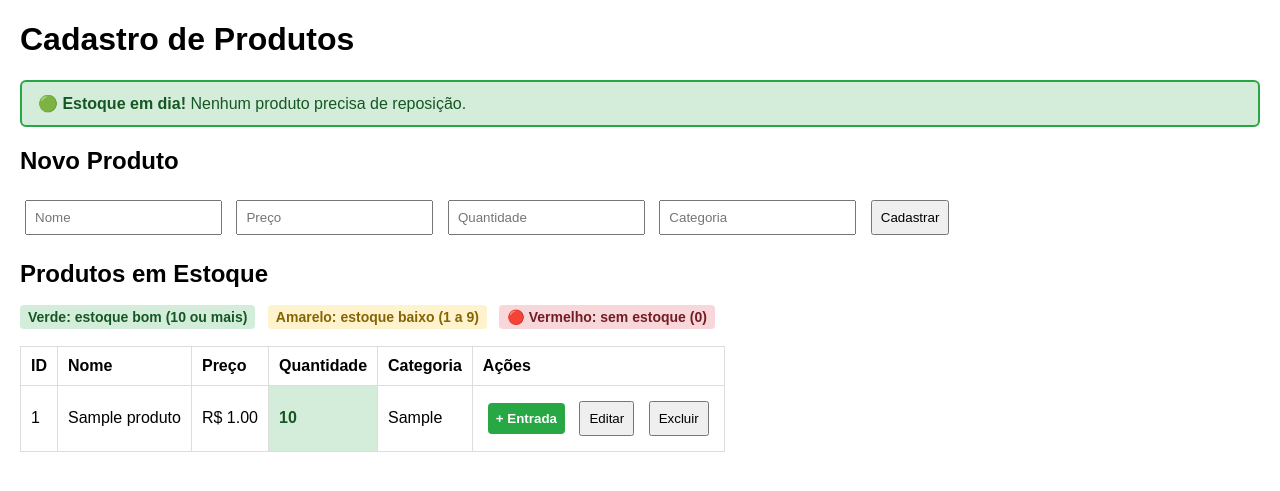
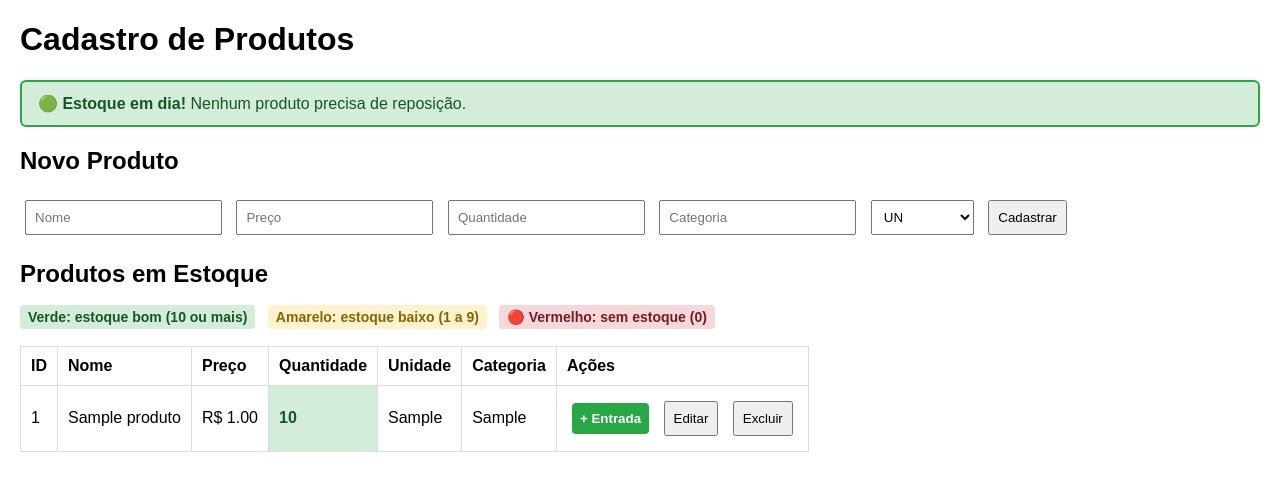
Before and after one commit to serafim-pai/sistema-varejo-novo, a Flask app: page / in a window 1280 px wide. Shown: the part 83-574 px from the top of the page. Run offline with Flask 3, Linux system fonts and the light colour scheme; tables that the repository leaves empty hold one stand-in row (values such as "Sample post").

Commit message:
Unidade de medida nos produtos, carrinho e comprovante

```diff
--- a/app.py
+++ b/app.py
@@ -1,5 +1,5 @@
 from flask import Flask, render_template, request, jsonify
-from database import Session, Produto, Venda
+from database import Session, Produto, Venda, UNIDADES
 from datetime import datetime
 
 app = Flask(__name__)
@@ -30,6 +30,7 @@ def validar_produto(dados):
     ou (None, dados_limpos) se estiver tudo certo."""
     nome = str(dados.get('nome', '')).strip()
     categoria = str(dados.get('categoria', '')).strip()
+    unidade = str(dados.get('unidade', 'UN')).strip().upper() or 'UN'
 
     if not nome:
         return 'Digite o nome do produto.', None
@@ -58,15 +59,24 @@ def validar_produto(dados):
     if quantidade < 0:
         return 'A quantidade não pode ser negativa.', None
 
+    if unidade not in UNIDADES:
+        return 'Escolha uma unidade de medida da lista.', None
+
     return None, {
         'nome': nome.upper(),
         'preco': preco,
         'quantidade': quantidade,
-        'categoria': categoria.upper()
+        'categoria': categoria.upper(),
+        'unidade': unidade
     }
 
 
 # ---------- API DE PRODUTOS ----------
+
+@app.route('/api/unidades')
+def lista_unidades():
+    return jsonify(UNIDADES)
+
 
 @app.route('/api/produtos', methods=['GET', 'POST'])
 def produtos():
@@ -91,7 +101,8 @@ def produtos():
         'nome': p.nome,
         'preco': p.preco,
         'quantidade': p.quantidade,
-        'categoria': p.categoria
+        'categoria': p.categoria,
+        'unidade': p.unidade or 'UN'
     } for p in todos_produtos]
     session.close()
     return jsonify(resultado)
@@ -115,6 +126,7 @@ def editar_produto(id):
     produto.preco = limpos['preco']
     produto.quantidade = limpos['quantidade']
     produto.categoria = limpos['categoria']
+    produto.unidade = limpos['unidade']
     session.commit()
     session.close()
     return jsonify({'sucesso': True})
@@ -200,6 +212,7 @@ def vendas():
         resultado.append({
             'id': v.id,
             'produto': produto.nome if produto else '(produto excluído)',
+            'unidade': (produto.unidade if produto else None) or 'UN',
             'quantidade': v.quantidade,
             'valor_total': v.valor_total,
             'data': v.data.strftime('%d/%m/%Y %H:%M')
@@ -282,6 +295,7 @@ def finalizar_pedido():
         session.flush()
         ids.append(venda.id)
         comprovante.append({'produto': produto.nome, 'quantidade': quantidade,
+                            'unidade': produto.unidade or 'UN',
                             'preco': produto.preco, 'subtotal': subtotal})
         total += subtotal
 
@@ -310,6 +324,7 @@ def mais_vendidos():
             produto = session.query(Produto).filter_by(id=v.produto_id).first()
             resumo[v.produto_id] = {
                 'produto': produto.nome if produto else '(produto excluído)',
+                'unidade': (produto.unidade if produto else None) or 'UN',
                 'quantidade_vendida': 0,
                 'numero_vendas': 0,
                 'valor_vendido': 0.0
--- a/database.py
+++ b/database.py
@@ -1,4 +1,4 @@
-from sqlalchemy import create_engine, Column, Integer, String, Float, DateTime
+from sqlalchemy import create_engine, Column, Integer, String, Float, DateTime, inspect, text
 from sqlalchemy.ext.declarative import declarative_base
 from sqlalchemy.orm import sessionmaker
 from datetime import datetime
@@ -6,6 +6,10 @@ from datetime import datetime
 Base = declarative_base()
 engine = create_engine('sqlite:///varejo.db')
 Session = sessionmaker(bind=engine)
+
+# Unidades de medida que o sistema aceita
+UNIDADES = ['UN', 'SACO', 'M³', 'M²', 'M', 'KG', 'MILHEIRO', 'LATA', 'CAIXA', 'BARRA', 'ROLO', 'LITRO']
+
 
 class Produto(Base):
     __tablename__ = 'produtos'
@@ -15,6 +19,8 @@ class Produto(Base):
     preco = Column(Float, nullable=False)
     quantidade = Column(Integer, nullable=False)
     categoria = Column(String(50), nullable=False)
+    unidade = Column(String(20), nullable=False, default='UN')
+
 
 class Venda(Base):
     __tablename__ = 'vendas'
@@ -25,4 +31,12 @@ class Venda(Base):
     valor_total = Column(Float, nullable=False)
     data = Column(DateTime, default=datetime.now)
 
+
 Base.metadata.create_all(engine)
+
+# Atualização do banco: se a tabela de produtos ainda não tem a coluna "unidade",
+# ela é criada aqui, e os produtos antigos ficam com "UN".
+colunas = [c['name'] for c in inspect(engine).get_columns('produtos')]
+if 'unidade' not in colunas:
+    with engine.begin() as conexao:
+        conexao.execute(text("ALTER TABLE produtos ADD COLUMN unidade VARCHAR(20) NOT NULL DEFAULT 'UN'"))
--- a/templates/index.html
+++ b/templates/index.html
@@ -45,6 +45,7 @@
         <input type="number" id="preco" placeholder="Preço" step="0.01">
         <input type="number" id="quantidade" placeholder="Quantidade">
         <input type="text" id="categoria" placeholder="Categoria">
+        <select id="unidade" title="Unidade de medida"></select>
         <button id="btnSalvar" onclick="salvarProduto()">Cadastrar</button>
         <button id="btnCancelar" onclick="cancelarEdicao()">Cancelar</button>
     </div>
@@ -80,13 +81,14 @@
                 .then(r => r.json())
                 .then(produtos => {
                     listaProdutos = produtos;
-                    let html = '<tr><th>ID</th><th>Nome</th><th>Preço</th><th>Quantidade</th><th>Categoria</th><th>Ações</th></tr>';
+                    let html = '<tr><th>ID</th><th>Nome</th><th>Preço</th><th>Quantidade</th><th>Unidade</th><th>Categoria</th><th>Ações</th></tr>';
                     produtos.forEach(p => {
                         html += `<tr>
                             <td>${p.id}</td>
                             <td>${p.nome}</td>
                             <td>R$ ${p.preco.toFixed(2)}</td>
                             <td class="${corEstoque(p.quantidade)}">${textoQuantidade(p.quantidade)}</td>
+                            <td>${p.unidade}</td>
                             <td>${p.categoria}</td>
                             <td>
                                 <button class="btn-entrada" onclick="entradaEstoque(${p.id})">+ Entrada</button>
@@ -105,6 +107,7 @@
             document.getElementById('preco').value = '';
             document.getElementById('quantidade').value = '';
             document.getElementById('categoria').value = '';
+            document.getElementById('unidade').value = 'UN';
         }
 
         // Clicou em "Editar": coloca os dados do produto no formulário
@@ -117,6 +120,7 @@
             document.getElementById('preco').value = p.preco;
             document.getElementById('quantidade').value = p.quantidade;
             document.getElementById('categoria').value = p.categoria;
+            document.getElementById('unidade').value = p.unidade;
 
             document.getElementById('tituloFormulario').textContent = 'Editando: ' + p.nome;
             document.getElementById('btnSalvar').textContent = 'Salvar alterações';
@@ -141,7 +145,8 @@
                 nome: document.getElementById('nome').value,
                 preco: document.getElementById('preco').value,
                 quantidade: document.getElementById('quantidade').value,
-                categoria: document.getElementById('categoria').value
+                categoria: document.getElementById('categoria').value,
+                unidade: document.getElementById('unidade').value
             };
 
             const editando = idEmEdicao !== null;
@@ -184,7 +189,7 @@
 
             let html = '⚠️ <strong>Atenção: produtos para repor</strong><ul>';
             zerados.forEach(p => { html += `<li>🔴 <strong>${p.nome}</strong>: SEM ESTOQUE</li>`; });
-            baixos.forEach(p => { html += `<li>🟡 <strong>${p.nome}</strong>: só ${p.quantidade} un.</li>`; });
+            baixos.forEach(p => { html += `<li>🟡 <strong>${p.nome}</strong>: só ${p.quantidade} ${p.unidade}</li>`; });
             html += '</ul>';
             aviso.className = 'aviso aviso-alerta';
             aviso.innerHTML = html;
@@ -195,7 +200,7 @@
             const p = listaProdutos.find(item => item.id === id);
             if (!p) return;
 
-            const resposta = prompt(`Entrada de estoque: ${p.nome}\nEstoque atual: ${p.quantidade} un.\n\nQuantas unidades chegaram?`);
+            const resposta = prompt(`Entrada de estoque: ${p.nome}\nEstoque atual: ${p.quantidade} ${p.unidade}\n\nQuantos(as) ${p.unidade} chegaram?`);
             if (resposta === null) return;   // clicou em Cancelar
 
             fetch('/api/produtos/' + id + '/entrada', {
@@ -204,7 +209,7 @@
                 body: JSON.stringify({quantidade: resposta})
             }).then(r => r.json()).then(res => {
                 if (res.sucesso) {
-                    alert(`Entrada registrada! ${res.nome} agora tem ${res.novo_total} un.`);
+                    alert(`Entrada registrada! ${res.nome} agora tem ${res.novo_total} ${p.unidade}`);
                     carregarProdutos();
                 } else {
                     alert(res.mensagem);
@@ -213,6 +218,14 @@
         }
 
         // Tecla Enter nos campos do formulário = clicar em Cadastrar / Salvar
+        // Carrega a lista de unidades de medida no campo de escolha
+        fetch('/api/unidades')
+            .then(r => r.json())
+            .then(unidades => {
+                document.getElementById('unidade').innerHTML =
+                    unidades.map(u => `<option value="${u}">${u}</option>`).join('');
+            });
+
         ['nome', 'preco', 'quantidade', 'categoria'].forEach(campo => {
             document.getElementById(campo).addEventListener('keydown', evento => {
                 if (evento.key === 'Enter') salvarProduto();
```
Also changed, not shown: templates/relatorios.html (+5 -4 lines), templates/vendas.html (+7 -7 lines), README.md.
